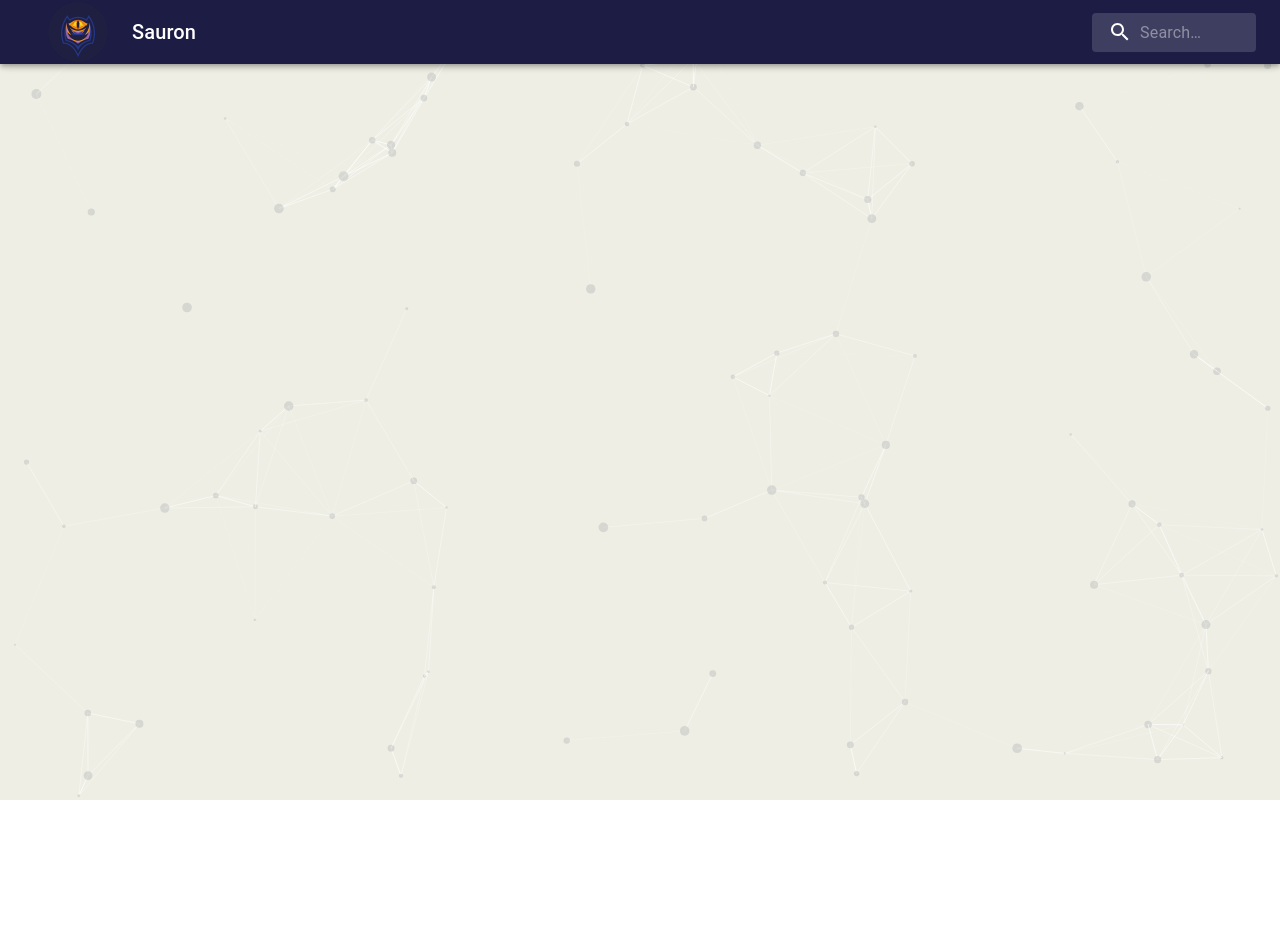
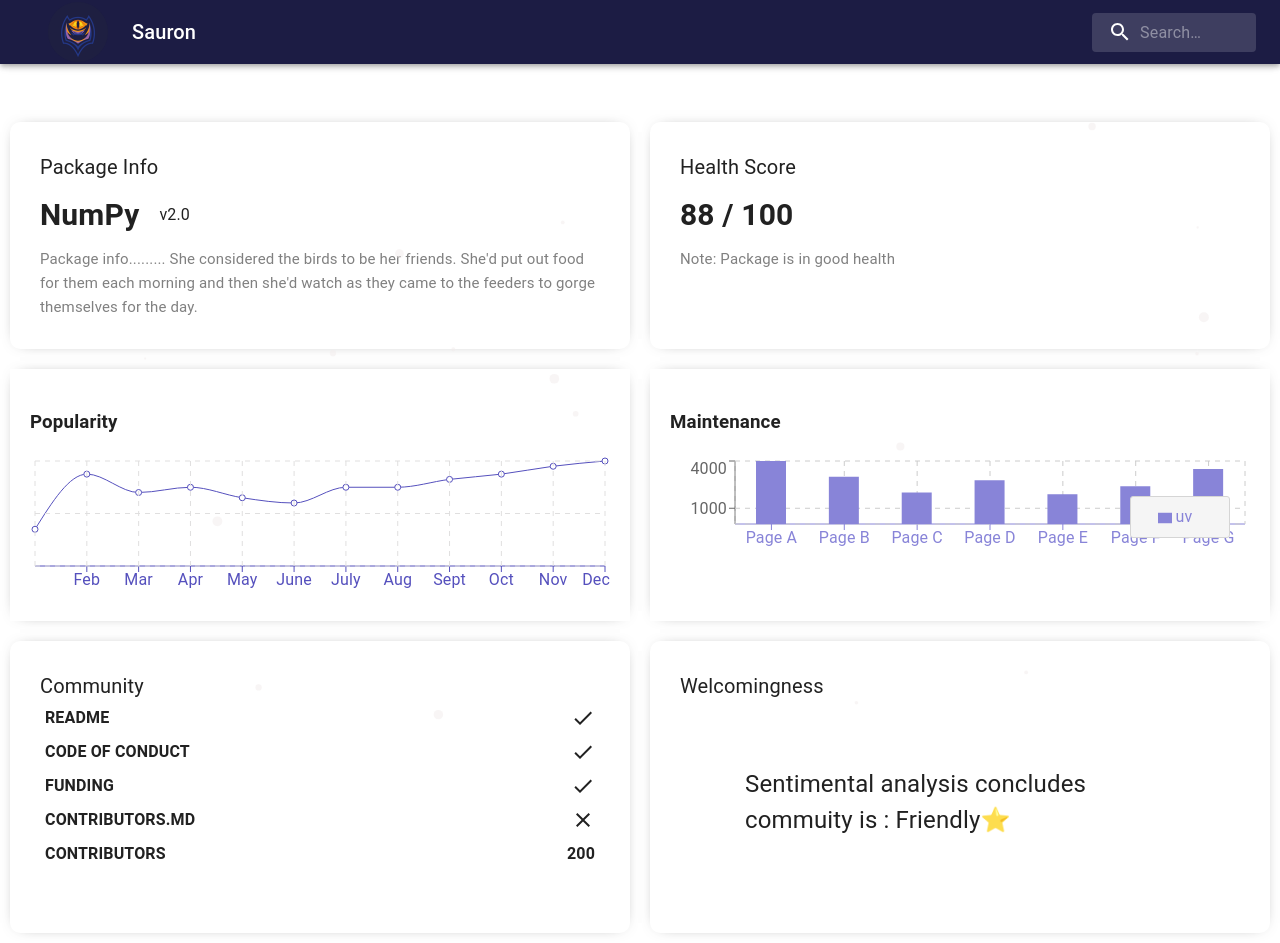
Before and after one commit to amalthundiyil/vigil, a React (Create React App) app in the folder sauron/frontend/: page /dashboard in a window 1280 px wide. Before the commit the page ends 800 px from the top, so only its background shows below. Built offline with nearby package versions, Linux system fonts and the light colour scheme; no server answers.

Commit message:
frontend: fix dummydashboard
Signed-off-by: Amal Thundiyil <amal.s.thundiyil@gmail.com>

```diff
--- a/sauron/frontend/src/components/Community/Community.jsx
+++ b/sauron/frontend/src/components/Community/index.jsx
@@ -1,5 +1,5 @@
 import React from "react";
-import "./community.css";
+import "./styles.css";
 import { Block, Close, Done } from "@mui/icons-material";
 function Community() {
   return (
--- a/sauron/frontend/src/components/Stats/PackageStats.jsx
+++ b/sauron/frontend/src/components/Stats/index.jsx
@@ -1,8 +1,8 @@
 import React from "react";
-import { userData } from "../../dummydata";
+import { userData } from "../../dummyData";
 import Barchart from "../Charts/Barchart";
 import Chart from "../Charts/Chart";
-import "./packagestats.css";
+import "./styles.css";
 
 function PackageStats() {
   return (
--- /dev/null
+++ b/sauron/frontend/src/dummyData.js
@@ -0,0 +1,69 @@
+export const userData = [
+  {
+    name: "Jan",
+    Downloads: 1400,
+  },
+  {
+    name: "Feb",
+    Downloads: 3500,
+  },
+  {
+    name: "Mar",
+    Downloads: 2800,
+  },
+  {
+    name: "Apr",
+    Downloads: 3000,
+  },
+  {
+    name: "May",
+    Downloads: 2600,
+  },
+  {
+    name: "June",
+    Downloads: 2400,
+  },
+  {
+    name: "July",
+    Downloads: 3000,
+  },
+  {
+    name: "Aug",
+    Downloads: 3000,
+  },
+  {
+    name: "Sept",
+    Downloads: 3300,
+  },
+  {
+    name: "Oct",
+    Downloads: 3500,
+  },
+  {
+    name: "Nov",
+    Downloads: 3800,
+  },
+  {
+    name: "Dec",
+    Downloads: 4000,
+  },
+];
+
+export const productData = [
+  {
+    name: "Jan",
+    Sales: 1400,
+  },
+  {
+    name: "Feb",
+    Sales: 3500,
+  },
+  {
+    name: "Mar",
+    Sales: 2800,
+  },
+  {
+    name: "Apr",
+    Sales: 3000,
+  },
+];
--- a/sauron/frontend/src/pages/Dashboard/index.jsx
+++ b/sauron/frontend/src/pages/Dashboard/index.jsx
@@ -8,6 +8,9 @@
 import { useNavigate } from "react-router-dom";
 import { NavLink } from "react-router-dom";
 import axios from "../../utils/axios";
+import PackageStats from "../../components/Stats";
+import PackageInfo from "../../components/Info";
+import Community from "../../components/Community";
 
 const Item = styled(Paper)(({ theme }) => ({
   backgroundColor: theme.palette.mode === "dark" ? "#1A2027" : "#fff",
@@ -28,14 +31,9 @@
 
   return (
     <Box sx={{ flexGrow: 1 }}>
-      <Grid container spacing={2}>
-        <Grid item xs={8}>
-          <Item>xs=8</Item>
-        </Grid>
-        <Grid item xs={4}>
-          <Item>xs=4</Item>
-        </Grid>
-      </Grid>
+      <PackageInfo />
+      <PackageStats />
+      <Community />
     </Box>
   );
 }
--- a/sauron/frontend/src/router/index.jsx
+++ b/sauron/frontend/src/router/index.jsx
@@ -31,11 +31,7 @@
         id="tsparticles"
         init={particlesInit}
         options={{
-          background: {
-            color: {
-              value: "#eeeee4",
-            },
-          },
+          poistion: "absolute",
           fpsLimit: 120,
           interactivity: {
             events: {
@@ -61,13 +57,13 @@
           },
           particles: {
             color: {
-              value: "#C0C0C0",
+              value: "#F1ECEC",
             },
             links: {
               color: "#ffffff",
               distance: 150,
               enable: true,
-              opacity: 0.5,
+              opacity: 0.1,
               width: 1,
             },
             collisions: {
@@ -80,7 +76,7 @@
                 default: "bounce",
               },
               random: false,
-              speed: 2,
+              speed: 1,
               straight: false,
             },
             number: {
@@ -88,7 +84,7 @@
                 enable: true,
                 area: 800,
               },
-              value: 80,
+              value: 20,
             },
             opacity: {
               value: 0.5,
```
Also changed, not shown: sauron/frontend/src/components/Info/index.jsx (renamed from sauron/frontend/src/components/Info/PackageInfo.jsx, +4 -3 lines), sauron/frontend/src/components/Community/styles.css (renamed from sauron/frontend/src/components/Community/community.css), sauron/frontend/src/components/Info/styles.css (renamed from sauron/frontend/src/components/Info/packageinfo.css), sauron/frontend/src/components/Stats/styles.css (renamed from sauron/frontend/src/components/Stats/packagestats.css).
